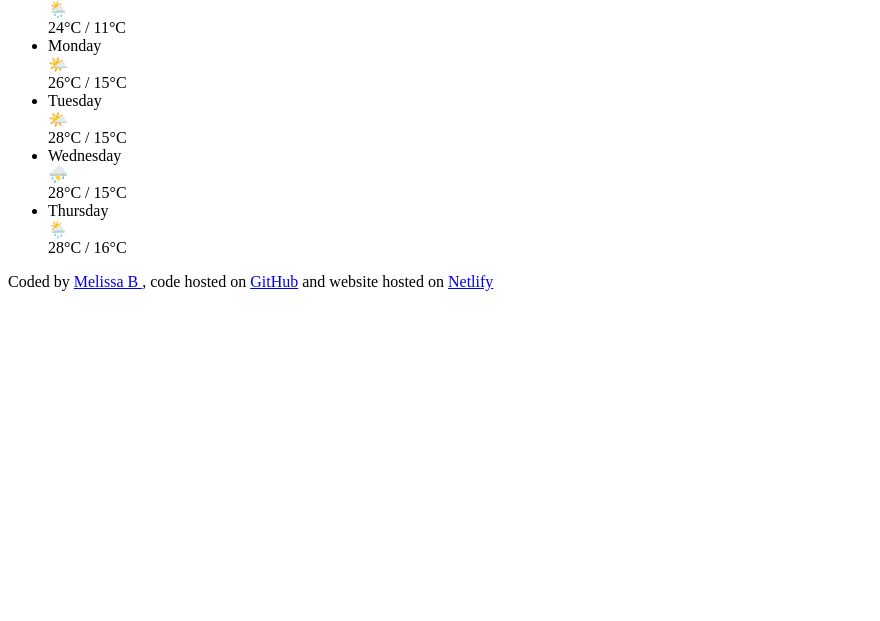
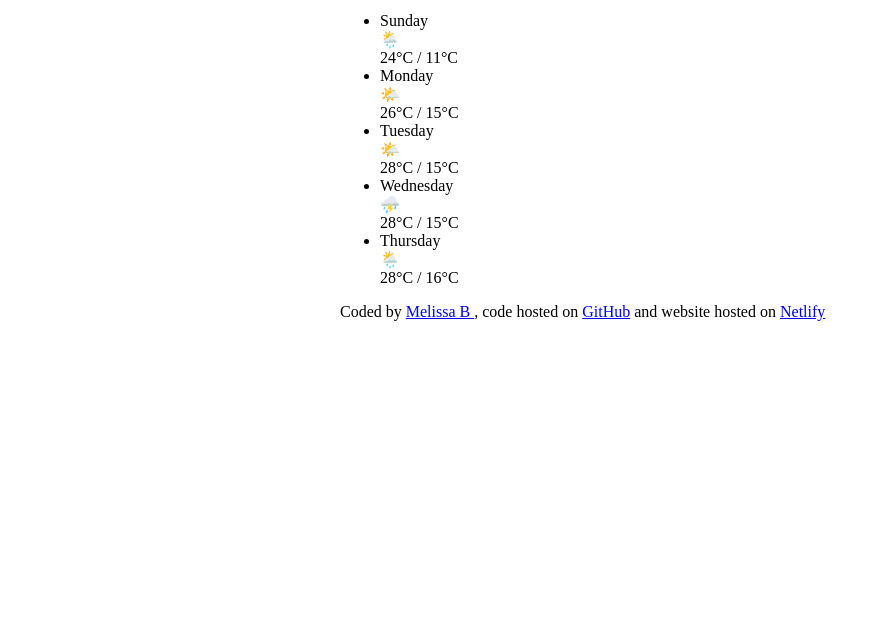
Before and after one commit to mapaixinterieure/weather-application-new-setup, a plain HTML site: page index.html in a window 1280 px wide. Shown: the part 179-800 px from the top of the page, without its empty margins (0-880 px from the left). Drawn offline with Linux system fonts and the light colour scheme.

Commit message:
added style.css

```diff
--- a/index.html
+++ b/index.html
@@ -4,14 +4,17 @@
     <meta charset="UTF-8" />
     <meta name="viewport" content="width=, initial-scale=1.0" />
     <title>weather application</title>
+    <link rel="stylesheet" href="src/style.css"/>
   </head>
   <body>
+    <div class="weather_app">
     <header>
       <form>
         <input type="search" placeholder="Enter a city" required />
         <input type="submit" value="Search" />
       </form>
     </header>
+    <div class="weather_app">
     <main>
       <div>
       <h1>Heidelberg</h1>
@@ -65,5 +68,6 @@
         Netlify
       </a>
     </footer>
+    </div>
   </body>
 </html>
--- /dev/null
+++ b/src/style.css
@@ -0,0 +1,5 @@
+.weather_app {
+    background-color:white;
+    max-width: 600px;
+    margin: 30px auto;
+}
```
